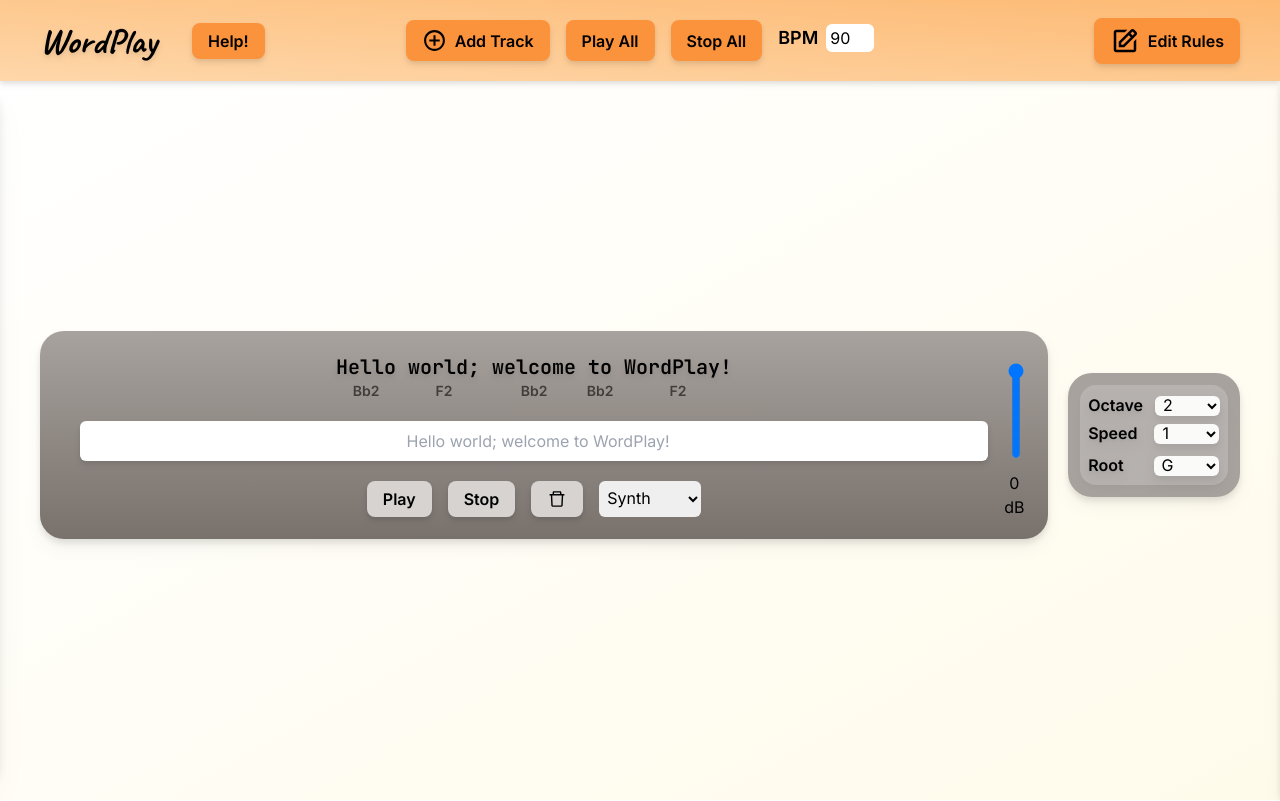
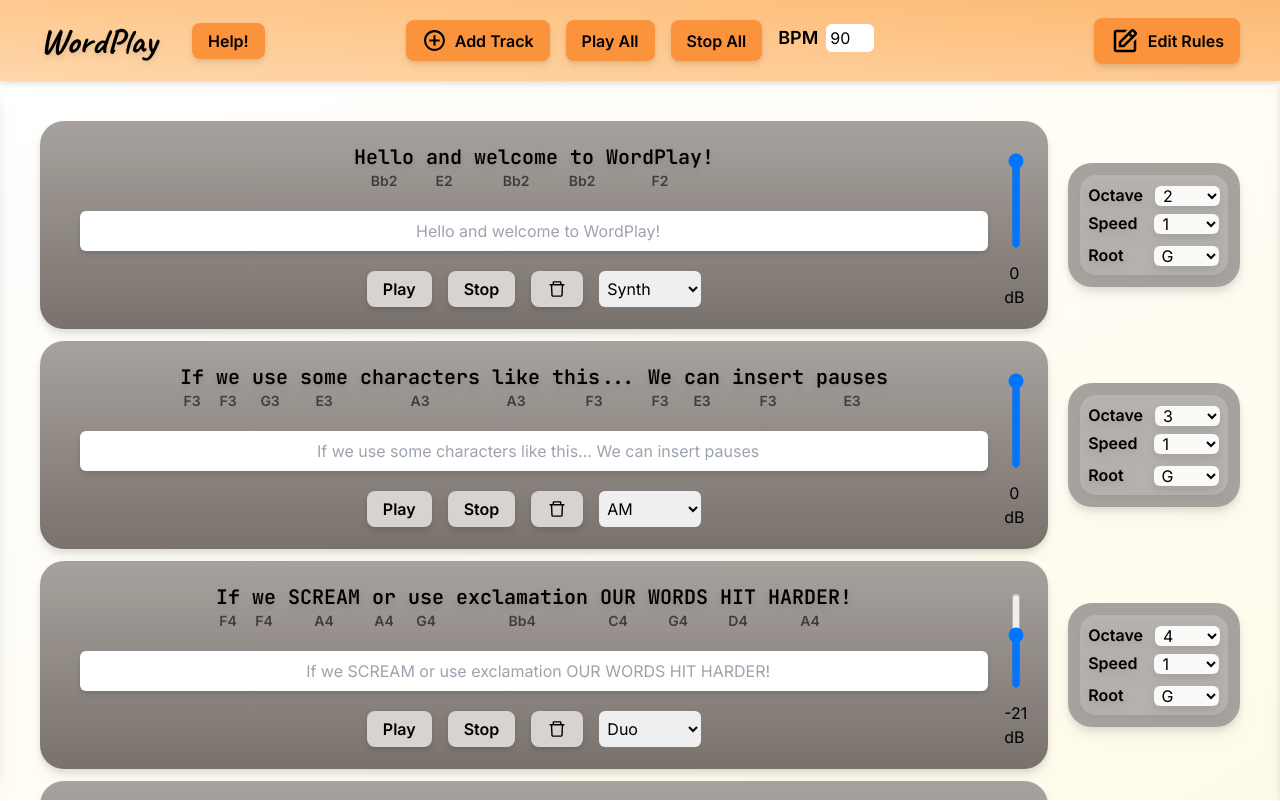
Before and after one commit to antonwallstedt/wordplay, a React (Vite) app: page / in a window 1280 px wide. Shown: the top 801 px of the page. Built offline with nearby package versions, Linux system fonts and the light colour scheme; what tw-elements would draw is missing.

Commit message:
Add tutorial tracks

```diff
--- a/src/App.jsx
+++ b/src/App.jsx
@@ -5,6 +5,7 @@ import Toolbar from "./containers/Toolbar";
 import ScaleGenerator from "./lib/ScaleGenerator";
 import * as Tone from "tone";
 import HelpMenu from "./containers/HelpMenu";
+import { tutorialTracks } from "./utils/TutorialTracks";
 
 function App() {
   const scaleGenerator = new ScaleGenerator();
@@ -37,7 +38,7 @@ function App() {
       return scaleGenerator.createMapping(target.value, scale, octave);
     });
   };
-  const [tracks, setTracks] = useState(defaultTracks);
+  const [tracks, setTracks] = useState(tutorialTracks);
 
   const handleAdd = () => {
     setTracks([
@@ -48,7 +49,10 @@ function App() {
         text: "",
         octave: octave,
         instrument: "Synth",
+        root: rootNote,
+        volume: 0,
         speed: 1,
+        isMuted: false,
       },
     ]);
   };
--- a/src/containers/Playground.jsx
+++ b/src/containers/Playground.jsx
@@ -26,8 +26,11 @@ const Playground = ({
               inputOctave={track.octave}
               inputSynth={track.instrument}
               inputSpeed={track.speed}
+              inputVolume={track.volume}
+              inputRoot={track.root}
               scaleNotes={scaleNotes}
               rootNote={rootNote}
+              isTrackMuted={track.isMuted}
             />
           ))}
         </div>
--- a/src/containers/TrackContainer.jsx
+++ b/src/containers/TrackContainer.jsx
@@ -8,11 +8,15 @@ import ScaleGenerator from "../lib/ScaleGenerator";
 const TrackContainer = ({
   id,
   onDelete,
+  onSolo,
+  isTrackMuted,
   isPlayingAll,
   inputText,
   inputOctave,
   inputSynth,
   inputSpeed,
+  inputVolume,
+  inputRoot,
   mapping,
   octave,
   scaleNotes,
@@ -22,14 +26,24 @@ const TrackContainer = ({
    */
   const lexer = new PseudoLexer();
   const scaleGenerator = new ScaleGenerator();
-  const [vol, setVol] = useState(0);
   const [text, setText] = useState(inputText);
   const [currentWordIndex, setCurrentWordIndex] = useState(-1);
   const [isPlaying, setIsPlaying] = useState(false);
   const [currentNote, setCurrentNote] = useState({});
   const [part, setPart] = useState(null);
-  const [currentRoot, setCurrentRoot] = useState(scaleNotes[0]);
   const [trackSynth, setTrackSynth] = useState();
+  const [isMuted, setIsMuted] = useState(false);
+  const [isSoloed, setIsSoloed] = useState(false);
+
+  const [vol, setVol] = useState(() => {
+    if (inputVolume) return Number(inputVolume);
+    else return 0;
+  });
+
+  const [currentRoot, setCurrentRoot] = useState(() => {
+    if (inputRoot) return inputRoot;
+    else return scaleNotes[0];
+  });
 
   const [speed, setSpeed] = useState(() => {
     if (inputSpeed) return inputSpeed;
@@ -251,6 +265,7 @@ const TrackContainer = ({
     const currentSynth = synths
       .find((s) => s.name === synth)
       .synth.toDestination();
+    currentSynth.volume.value = Number(vol);
     setTrackSynth(currentSynth);
 
     const notePart = new Tone.Part((time, value) => {
@@ -294,6 +309,7 @@ const TrackContainer = ({
       currentScale={mapping}
       currentOctave={currentOctave}
       currentSpeed={speed}
+      currentRoot={currentRoot}
       scaleNotes={scaleNotes}
     />
   );
--- a/src/presentational/Track.jsx
+++ b/src/presentational/Track.jsx
@@ -13,6 +13,7 @@ const Track = ({
   volume,
   currentOctave,
   currentSpeed,
+  currentRoot,
   scaleNotes,
   handleOctaveChange,
   handleSpeedChange,
@@ -21,6 +22,10 @@ const Track = ({
   handleKeyPress,
   handlePlay,
   handleStop,
+  handleMute,
+  isMuted,
+  handleSolo,
+  isSoloed,
 }) => {
   return (
     <div className="flex w-full items-center justify-center pb-3 text-center">
@@ -62,6 +67,7 @@ const Track = ({
             type="range"
             min={-50}
             max={0}
+            value={volume}
             className="-mx-5 -mr-14 mt-5 h-20 w-24 -rotate-90 bg-green-600"
             onChange={handleVolumeChange}
           />
@@ -103,6 +109,7 @@ const Track = ({
             <select
               className="ml-[30px] mt-[3px] h-5 w-[65px] rounded-md bg-stone-50 indent-1"
               onChange={handleRootShift}
+              defaultValue={currentRoot}
             >
               {scaleNotes.map((note, index) => (
                 <option key={index} value={note}>
--- /dev/null
+++ b/src/utils/TutorialTracks.jsx
@@ -0,0 +1,68 @@
+export const tutorialTracks = [
+  {
+    key: 0,
+    id: 0,
+    text: "Hello and welcome to WordPlay!",
+    octave: 2,
+    speed: 1,
+    root: "",
+    instrument: "Synth",
+    volume: 0,
+    isMuted: false,
+  },
+  {
+    key: 1,
+    id: 1,
+    text: "If we use some characters like this... We can insert pauses",
+    octave: 3,
+    speed: 1,
+    root: "",
+    instrument: "AM",
+    volume: 0,
+    isMuted: false,
+  },
+  {
+    key: 2,
+    id: 2,
+    text: "If we SCREAM or use exclamation OUR WORDS HIT HARDER!",
+    octave: 4,
+    speed: 1,
+    root: "",
+    instrument: "Duo",
+    volume: -21,
+    isMuted: false,
+  },
+  {
+    key: 3,
+    id: 3,
+    text: "We can also change the speed; octave; and root note in the right panel",
+    octave: 4,
+    speed: 0.5,
+    root: "Gb",
+    instrument: "Mono",
+    volume: -14,
+    isMuted: false,
+  },
+  {
+    key: 4,
+    id: 4,
+    text: "The loooooonger the word the looonger the note!",
+    octave: 2,
+    speed: 1,
+    root: "",
+    instrument: "Metal",
+    volume: -31,
+    isMuted: false,
+  },
+  {
+    key: 5,
+    id: 5,
+    text: "Need help? Check the help... menu by pressing the button in the nav bar",
+    octave: 1,
+    speed: 0.5,
+    root: "",
+    instrument: "Membrane",
+    volume: 0,
+    isMuted: false,
+  },
+];
```
